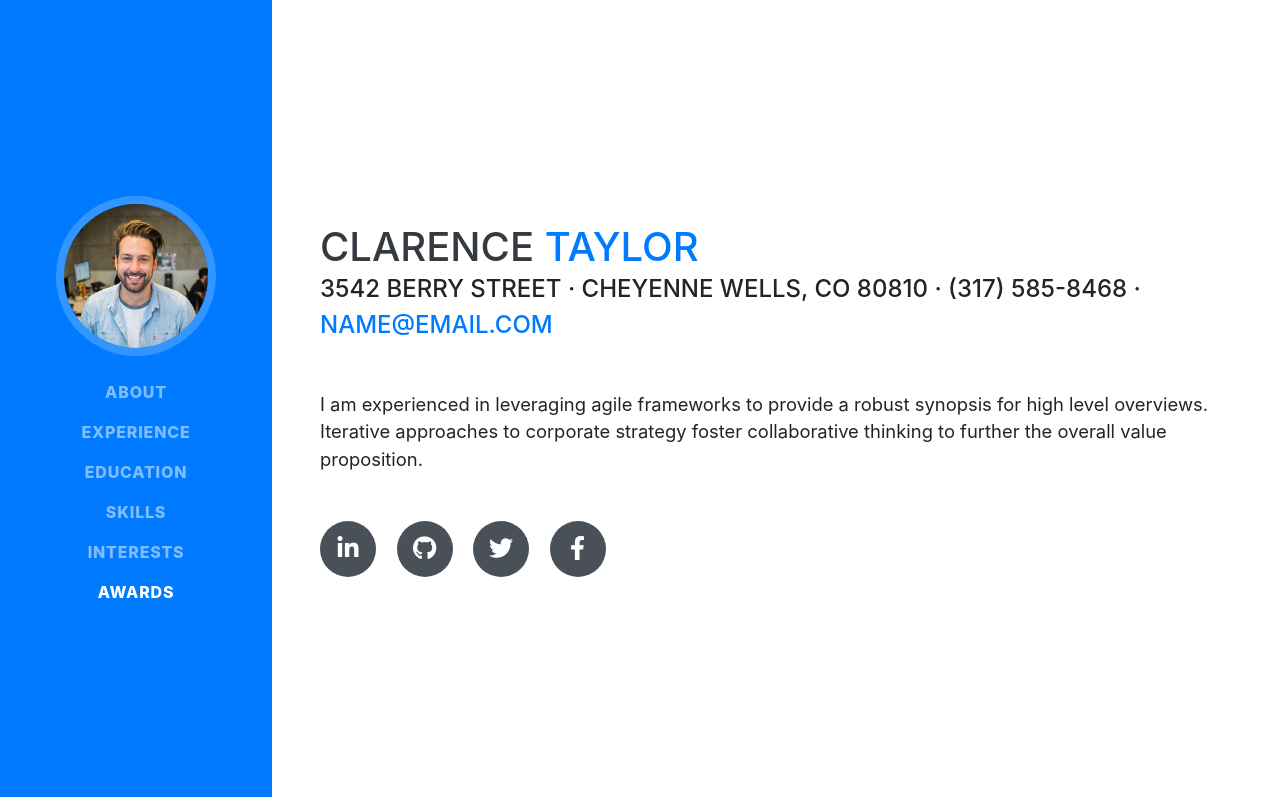
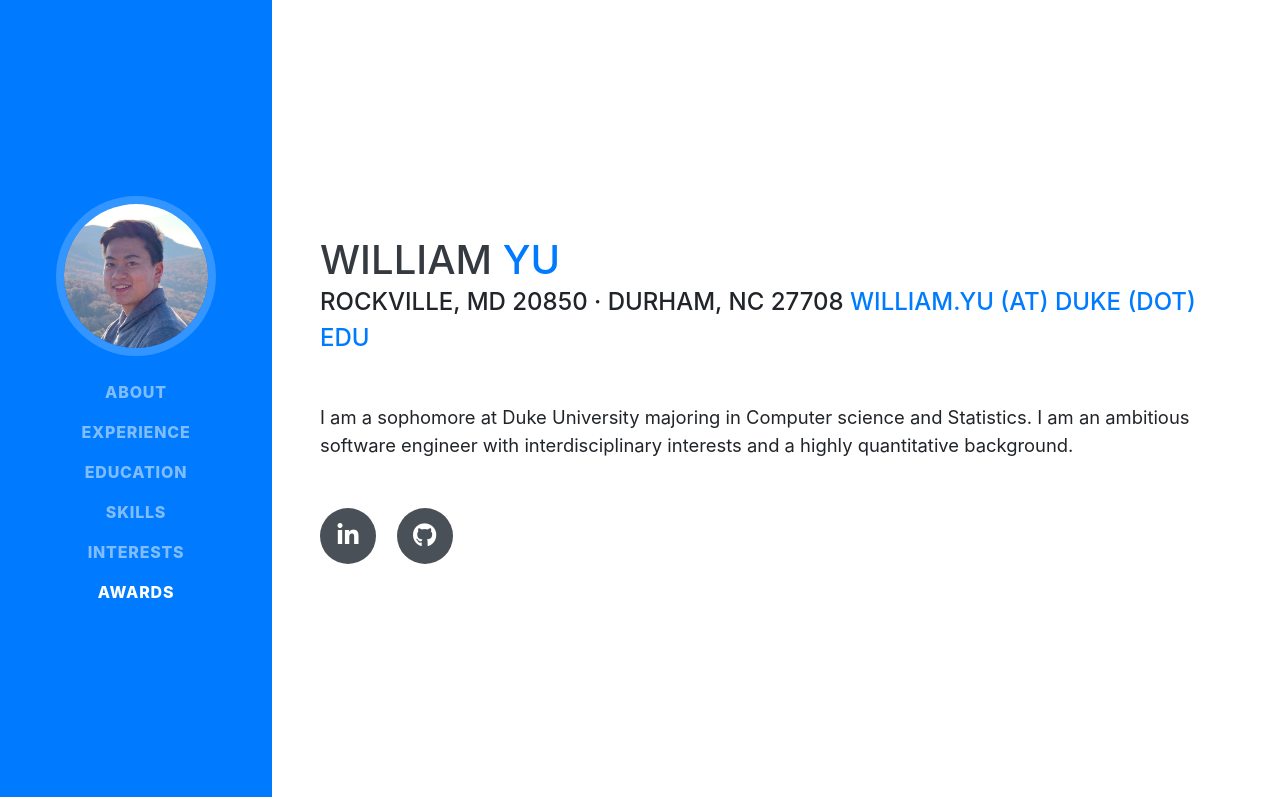
Before and after one commit to wyu12/wyu12.github.io, a website with bundled scripts: page index.html in a window 1280 px wide. Shown: the top 797 px of the page. Built offline with nearby package versions, Linux system fonts and the light colour scheme; a web font is replaced by a local one.

Commit message:
personalized front page

```diff
--- a/css/resume.css
+++ b/css/resume.css
@@ -1,6 +1,6 @@
 /*!
  * Start Bootstrap - Resume v5.0.8 (https://startbootstrap.com/template-overviews/resume)
- * Copyright 2013-2019 Start Bootstrap
+ * Copyright 2013-2020 Start Bootstrap
  * Licensed under MIT (https://github.com/BlackrockDigital/startbootstrap-resume/blob/master/LICENSE)
  */
 
@@ -160,15 +160,15 @@ section.resume-section .resume-item .resume-date {
 }
 
 .bg-primary {
-  background-color: #BD5D38 !important;
+  background-color: #00539B !important;
 }
 
 .text-primary {
-  color: #BD5D38 !important;
+  color: #00539B !important;
 }
 
 a {
-  color: #BD5D38;
+  color: #00539B;
 }
 
 a:hover, a:focus, a:active {
--- a/index.html
+++ b/index.html
@@ -29,7 +29,7 @@
     <a class="navbar-brand js-scroll-trigger" href="#page-top">
       <span class="d-block d-lg-none">Clarence Taylor</span>
       <span class="d-none d-lg-block">
-        <img class="img-fluid img-profile rounded-circle mx-auto mb-2" src="img/profile.jpg" alt="">
+        <img class="img-fluid img-profile rounded-circle mx-auto mb-2" src="img/head.png" alt="">
       </span>
     </a>
     <button class="navbar-toggler" type="button" data-toggle="collapse" data-target="#navbarSupportedContent" aria-controls="navbarSupportedContent" aria-expanded="false" aria-label="Toggle navigation">
@@ -63,25 +63,19 @@
 
     <section class="resume-section p-3 p-lg-5 d-flex align-items-center" id="about">
       <div class="w-100">
-        <h1 class="mb-0">Clarence
-          <span class="text-primary">Taylor</span>
+        <h1 class="mb-0">William
+          <span class="text-primary">Yu</span>
         </h1>
-        <div class="subheading mb-5">3542 Berry Street · Cheyenne Wells, CO 80810 · (317) 585-8468 ·
-          <a href="mailto:name@email.com">name@email.com</a>
+        <div class="subheading mb-5">Rockville, MD 20850 · Durham, NC 27708
+          <a href="">william.yu (at) duke (dot) edu </a>
         </div>
-        <p class="lead mb-5">I am experienced in leveraging agile frameworks to provide a robust synopsis for high level overviews. Iterative approaches to corporate strategy foster collaborative thinking to further the overall value proposition.</p>
+        <p class="lead mb-5">I am a sophomore at Duke University majoring in Computer science and Statistics. I am an ambitious software engineer with interdisciplinary interests and a highly quantitative background. </p>
         <div class="social-icons">
           <a href="#">
             <i class="fab fa-linkedin-in"></i>
           </a>
           <a href="#">
             <i class="fab fa-github"></i>
-          </a>
-          <a href="#">
-            <i class="fab fa-twitter"></i>
-          </a>
-          <a href="#">
-            <i class="fab fa-facebook-f"></i>
           </a>
         </div>
       </div>
```
Also changed, not shown: css/resume.min.css, img/head.png (added), img/profile.jpg (deleted), js/resume.min.js, 1 other file.
